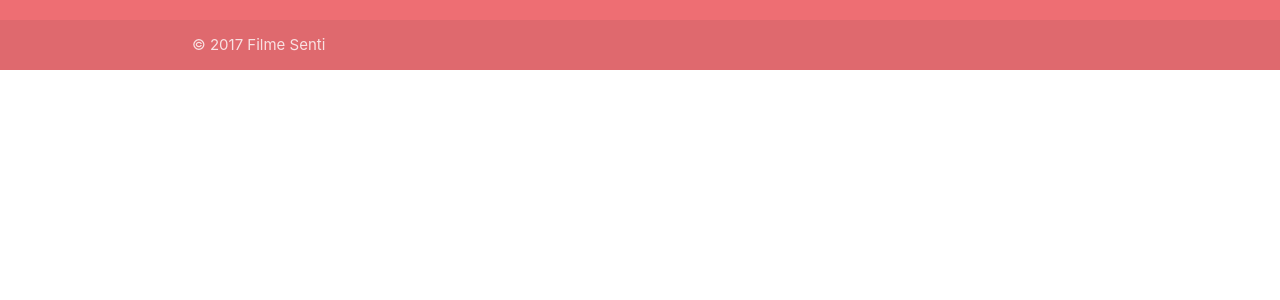
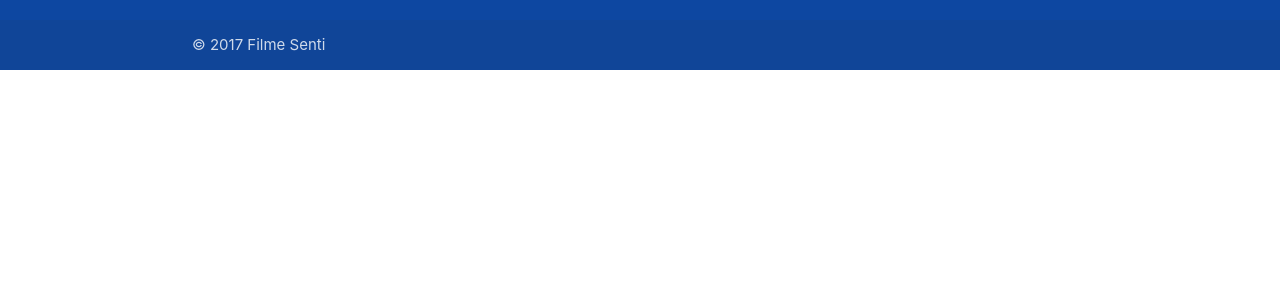
Before and after one commit to berv-uni-project/FilmTrackerWeb, a Django app: template sentiweb/templates/main.html in a window 1280 px wide. Shown: the part 64-364 px from the top of the page. Run offline with Django 3.2, Linux system fonts and the light colour scheme; the template is opened without the code that fills it, so the values that code supplies are empty; some libraries are stand-ins or nearby versions.

Commit message:
added icon

```diff
--- a/sentiweb/templates/main.html
+++ b/sentiweb/templates/main.html
@@ -9,8 +9,8 @@
       <!--Import Google Icon Font-->
       <link href="https://fonts.googleapis.com/icon?family=Material+Icons" rel="stylesheet">
       <!--Import materialize.css-->
-      <link type="text/css" rel="stylesheet" href="https://cdnjs.cloudflare.com/ajax/libs/materialize/1.0.0-alpha.1/css/materialize.min.css"  media="screen,projection"/>
-
+			<link type="text/css" rel="stylesheet" href="https://cdnjs.cloudflare.com/ajax/libs/materialize/1.0.0-alpha.1/css/materialize.min.css"  media="screen,projection"/>
+			<link type="text/css" rel="stylesheet" href="http://code.ionicframework.com/ionicons/2.0.1/css/ionicons.min.css"  media="screen,projection"/>
       <!--Let browser know website is optimized for mobile-->
       <meta name="viewport" content="width=device-width, initial-scale=1.0"/>
     </head>
@@ -37,7 +37,7 @@
 			{% endblock %}
 		</div>
 
-		<footer class="page-footer">
+		<footer class="page-footer blue darken-4">
 				<div class="footer-copyright">
             <div class="container">
             © 2017 Filme Senti
```
